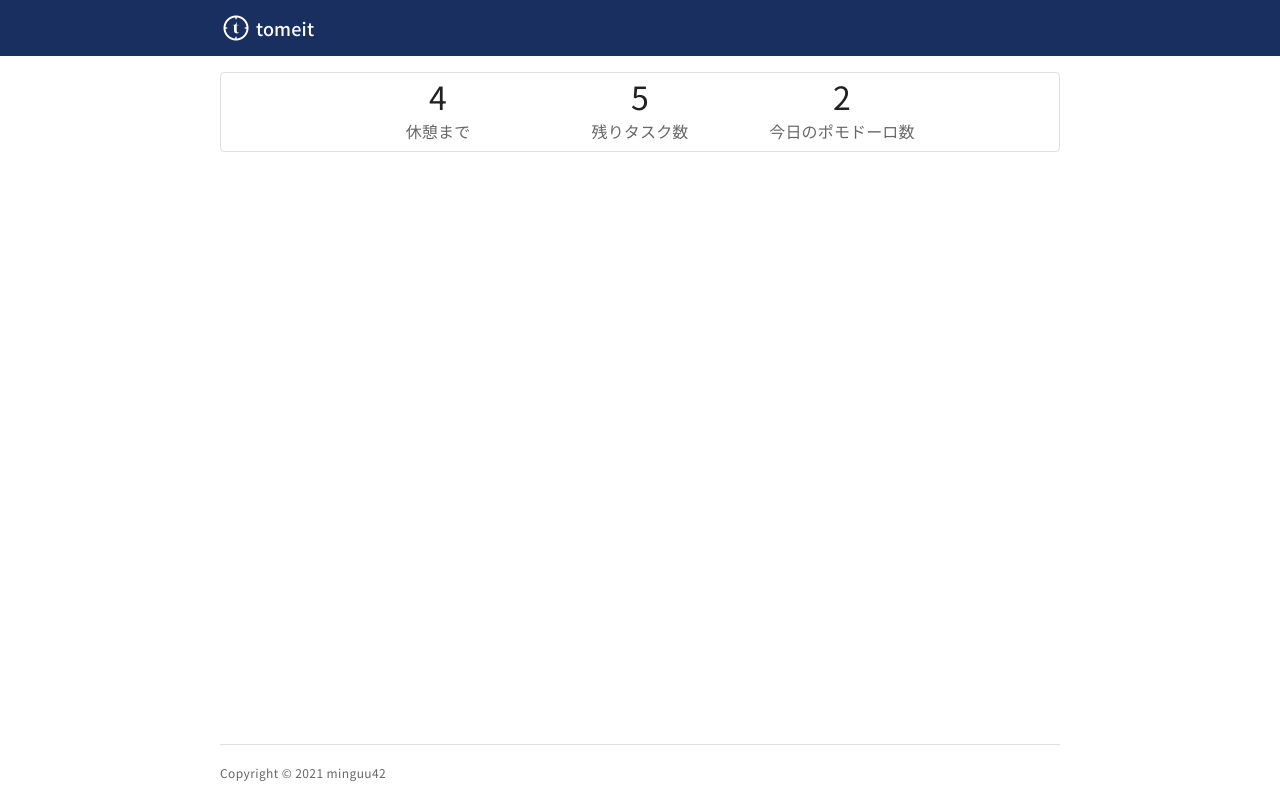
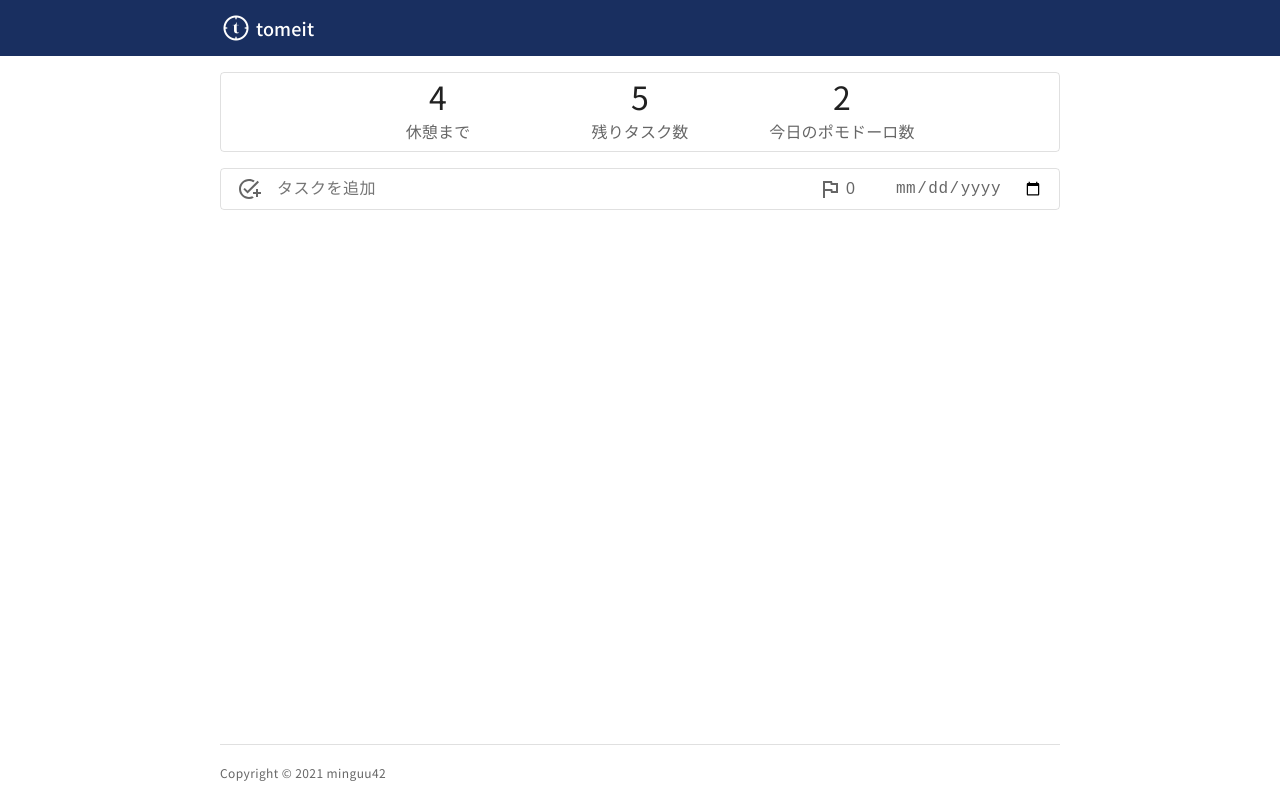
Before and after one commit to minguu42/tomeit-canary, a Next.js app: page /users in a window 1280 px wide. Built offline with nearby package versions, Linux system fonts and the light colour scheme; no server answers.

Commit message:
AddTaskForm の作成

```diff
--- /dev/null
+++ b/components/AddTaskForm.tsx
@@ -0,0 +1,98 @@
+import React, { ChangeEventHandler, useState, VFC } from "react";
+
+import styles from "styles/components/AddTaskForm.module.scss";
+import AddTaskIcon from "components/icons/AddTaskIcon";
+import FlagIcon from "./icons/FlagIcon";
+
+type Props = {
+  name: string;
+  handleNameChange: ChangeEventHandler<HTMLInputElement>;
+  priority: number;
+  handlePriorityChange: ChangeEventHandler<HTMLInputElement>;
+  deadline: string;
+  handleDeadlineChange: ChangeEventHandler<HTMLInputElement>;
+  handleSubmit: (e: React.SyntheticEvent) => void;
+};
+
+const AddTaskForm: VFC<Props> = ({
+  name,
+  handleNameChange,
+  priority,
+  handlePriorityChange,
+  deadline,
+  handleDeadlineChange,
+  handleSubmit,
+}) => (
+  <form onSubmit={handleSubmit} className={styles.outer}>
+    <div className={styles.leftWrapper}>
+      <AddTaskIcon fill="#666666" />
+      <input
+        type="text"
+        title="タスク名"
+        placeholder="タスクを追加"
+        value={name}
+        onChange={handleNameChange}
+        required
+        className={styles.inputName}
+      />
+    </div>
+    <div className={styles.rightWrapper}>
+      <FlagIcon fill="#666666" />
+      <input
+        type="number"
+        title="優先度"
+        value={priority}
+        onChange={handlePriorityChange}
+        min={0}
+        max={3}
+        className={styles.priorityInput}
+      />
+      <input
+        type="date"
+        title="期日"
+        value={deadline}
+        onChange={handleDeadlineChange}
+        className={styles.deadlineInput}
+      />
+    </div>
+    <button type="submit" hidden />
+  </form>
+);
+
+const AddTaskFormContainer: VFC = () => {
+  const [name, setName] = useState("");
+  const [priority, setPriority] = useState(0);
+  const [deadline, setDeadline] = useState("");
+
+  const handleNameChange: ChangeEventHandler<HTMLInputElement> = (e) => {
+    setName(e.target.value);
+  };
+
+  const handlePriorityChange: ChangeEventHandler<HTMLInputElement> = (e) => {
+    setPriority(Number(e.target.value));
+  };
+
+  const handleDeadlineChange: ChangeEventHandler<HTMLInputElement> = (e) => {
+    setDeadline(e.target.value);
+  };
+
+  const handleSubmit = (e: React.SyntheticEvent) => {
+    e.preventDefault();
+
+    window.alert(deadline);
+  };
+
+  return (
+    <AddTaskForm
+      name={name}
+      handleNameChange={handleNameChange}
+      priority={priority}
+      handlePriorityChange={handlePriorityChange}
+      deadline={deadline}
+      handleDeadlineChange={handleDeadlineChange}
+      handleSubmit={handleSubmit}
+    />
+  );
+};
+
+export default AddTaskFormContainer;
--- /dev/null
+++ b/components/icons/AddTaskIcon.tsx
@@ -0,0 +1,22 @@
+import { VFC } from "react";
+
+type Props = {
+  size?: number;
+  fill?: string;
+};
+
+const AddTaskIcon: VFC<Props> = ({ size, fill }) => (
+  <svg
+    xmlns="http://www.w3.org/2000/svg"
+    enableBackground="new 0 0 24 24"
+    height={size ?? 24}
+    viewBox="0 0 24 24"
+    width={size ?? 24}
+    fill={fill ?? "#000000"}
+  >
+    <rect fill="none" height="24" width="24" />
+    <path d="M22,5.18L10.59,16.6l-4.24-4.24l1.41-1.41l2.83,2.83l10-10L22,5.18z M12,20c-4.41,0-8-3.59-8-8s3.59-8,8-8 c1.57,0,3.04,0.46,4.28,1.25l1.45-1.45C16.1,2.67,14.13,2,12,2C6.48,2,2,6.48,2,12s4.48,10,10,10c1.73,0,3.36-0.44,4.78-1.22 l-1.5-1.5C14.28,19.74,13.17,20,12,20z M19,15h-3v2h3v3h2v-3h3v-2h-3v-3h-2V15z" />
+  </svg>
+);
+
+export default AddTaskIcon;
--- /dev/null
+++ b/components/icons/FlagIcon.tsx
@@ -0,0 +1,21 @@
+import { VFC } from "react";
+
+type Props = {
+  size?: number;
+  fill?: string;
+};
+
+const FlagIcon: VFC<Props> = ({ size, fill }) => (
+  <svg
+    xmlns="http://www.w3.org/2000/svg"
+    height={size ?? 24}
+    viewBox="0 0 24 24"
+    width={size ?? 24}
+    fill={fill ?? "#000000"}
+  >
+    <path d="M0 0h24v24H0V0z" fill="none" />
+    <path d="M12.36 6l.4 2H18v6h-3.36l-.4-2H7V6h5.36M14 4H5v17h2v-7h5.6l.4 2h7V6h-5.6L14 4z" />
+  </svg>
+);
+
+export default FlagIcon;
--- a/pages/users/index.tsx
+++ b/pages/users/index.tsx
@@ -2,10 +2,12 @@ import { VFC } from "react";
 
 import styles from "styles/pages/UserHome.module.scss";
 import StatusBar from "components/StatusBar";
+import AddTaskForm from "components/AddTaskForm";
 
 const UserHome: VFC = () => (
   <main className={styles.main}>
     <StatusBar restCount={4} undoneTaskNumber={5} pomodoroNumber={2} />
+    <AddTaskForm />
   </main>
 );
 
--- /dev/null
+++ b/styles/components/AddTaskForm.module.scss
@@ -0,0 +1,39 @@
+@use "styles/variables";
+
+.outer {
+  display: flex;
+  align-items: center;
+  justify-content: space-between;
+  padding: 8px 16px;
+  border: 1px solid var(--c-outline);
+  border-radius: 4px;
+
+  .leftWrapper {
+    display: flex;
+    gap: 16px;
+
+    input[type="text"] {
+      color: var(--c-on-light-high-emphasis);
+
+      @include variables.body1;
+    }
+  }
+
+  .rightWrapper {
+    display: flex;
+    gap: 4px;
+
+    input[type="number"] {
+      color: var(--c-on-light-medium-emphasis);
+
+      @include variables.body1;
+    }
+
+    input[type="date"] {
+      max-width: 168px;
+      color: var(--c-on-light-medium-emphasis);
+
+      @include variables.body1;
+    }
+  }
+}
```
